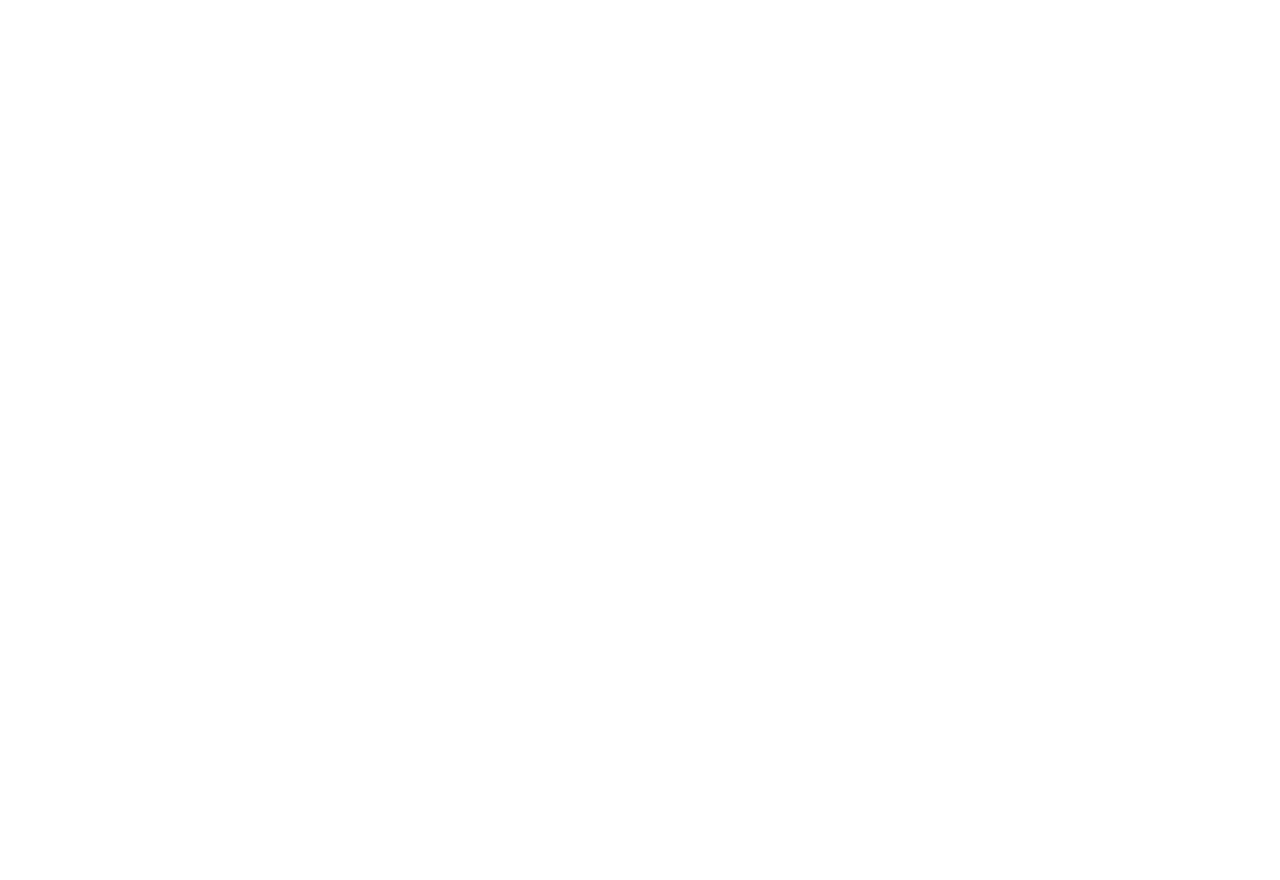
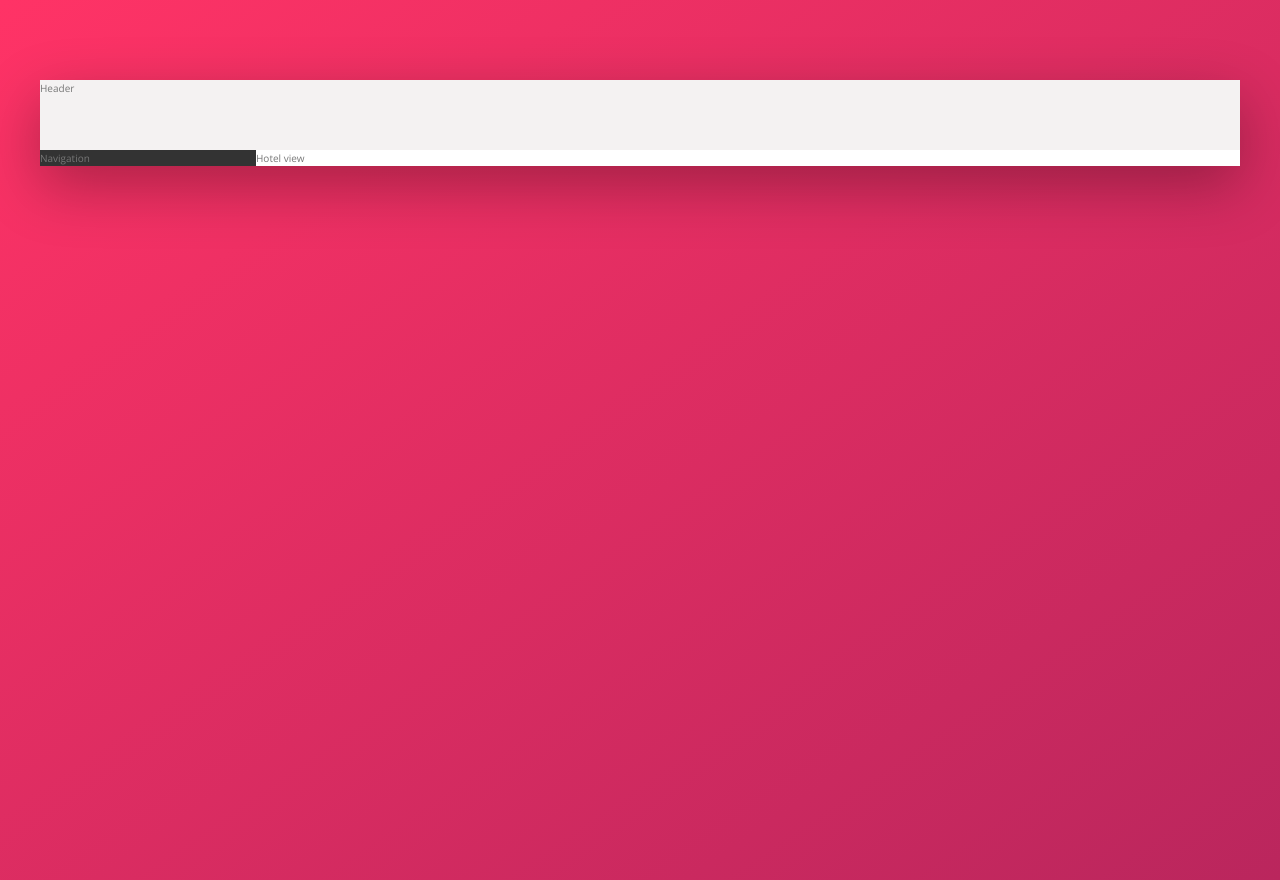
Before and after one commit to Shivangi1219/Trillo, a website: page index.html in a window 1280 px wide. Before the commit the page ends 800 px from the top, so only its background shows below. Drawn offline with nearby package versions, Linux system fonts and the light colour scheme.

Commit message:
designed the basic layout using flex

```diff
--- a/index.html
+++ b/index.html
@@ -8,9 +8,21 @@
         <link rel="stylesheet" href="css/style.css">
         <link rel="shortcut icon" type="image/png" href="img/favicon.png">
 
-        <title>trillo &mdash; Your all-in-one booking app</title>
+        <title>Trillo &mdash; Your all-in-one booking app</title>
     </head>
     <body>
-
+        <div class="container">
+            <header class="header">
+                Header
+            </header>
+            <div class="content">
+                <nav class="sidebar">
+                    Navigation
+                </nav>
+                <main class="hotel-view">
+                    Hotel view
+                </main>
+            </div>
+        </div>
     </body>
 </html>
--- /dev/null
+++ b/sass/_base.scss
@@ -0,0 +1,61 @@
+/*
+COLORS
+
+Primary: #eb2f64
+Primary light: #FF3366
+Primary dark: #BA265D
+
+Grey light 1: #faf9f9
+Grey light 2: #f4f2f2
+Grey light 3: #f0eeee
+Grey light 4: #ccc
+
+Grey dark 1: #333
+Grey dark 2: #777
+Grey dark 3: #999
+
+*/
+:root{
+    --color-primary:#eb2f64;
+    --color-primary-light: #FF3366;
+    --color-primary-dark: #BA265D;
+
+    --color-grey-light-1: #faf9f9;
+    --color-grey-light-2: #f4f2f2;
+    --color-grey-light-3: #f0eeee;
+    --color-grey-light-4: #ccc;
+
+    --color-grey-dark-1: #333;
+    --color-grey-dark-2: #777;
+    --color-grey-dark-3: #999;
+    --shadow-dark : 0 2rem 6rem rgba(0,0,0,.3)
+}
+
+
+
+*{
+    margin :0;
+    padding: 0;
+}
+
+*,
+*::before,
+*::after{
+    box-sizing: inherit;
+}
+
+html{
+    box-sizing: border-box;
+    font-size: 62.5%; // 1rem=10px, 10px/26px = 62.5%
+}
+
+body{
+    font-family: 'Open Sans', sans-serif;
+    font-weight: 400;
+    line-height: 1.6;
+    color: var(--color-grey-dark-2);
+    background-image: linear-gradient(to right bottom, var(--color-primary-light), var(--color-primary-dark));
+    background-size: cover;
+    background-repeat: no-repeat;
+    min-height: 100vh;
+}
--- /dev/null
+++ b/sass/_layout.scss
@@ -0,0 +1,21 @@
+.container{
+    max-width: 120rem;
+    margin: 8rem auto;
+    background-color: var(--color-grey-light-1);
+    box-shadow: var(--shadow-dark);
+}
+.header{
+    height: 7rem;
+    background-color: var(--color-grey-light-2);
+}
+.content{
+    display: flex;
+}
+.sidebar{
+    background-color: var(--color-grey-dark-1);
+    flex: 0 0 18%;
+}
+.hotel-view{
+    background-color: #fff;
+    flex: 1; //occupy all the available space
+}
--- a/sass/main.scss
+++ b/sass/main.scss
@@ -1,17 +1,3 @@
-/*
-COLORS
-
-Primary: #eb2f64
-Primary light: #FF3366
-Primary dark: #BA265D
-
-Grey light 1: #faf9f9
-Grey light 2: #f4f2f2
-Grey light 3: #f0eeee
-Grey light 4: #ccc
-
-Grey dark 1: #333
-Grey dark 2: #777
-Grey dark 3: #999
-
-*/
+@import "base";
+@import "layout";
+@import "components";
```
Also changed, not shown: package.json (+11 -10 lines), css/style.css, sass/_components.scss (added), 1 other file.
